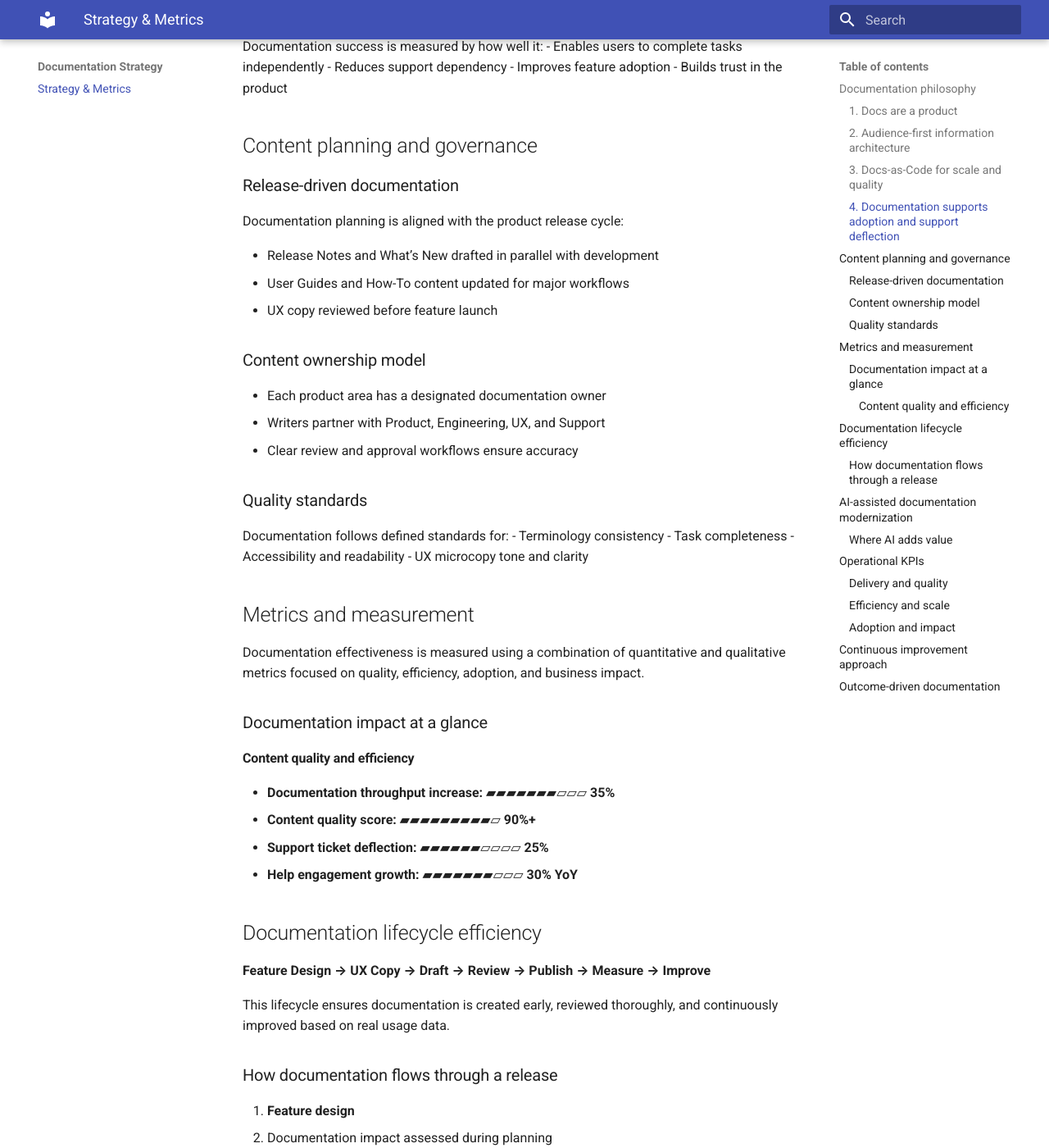
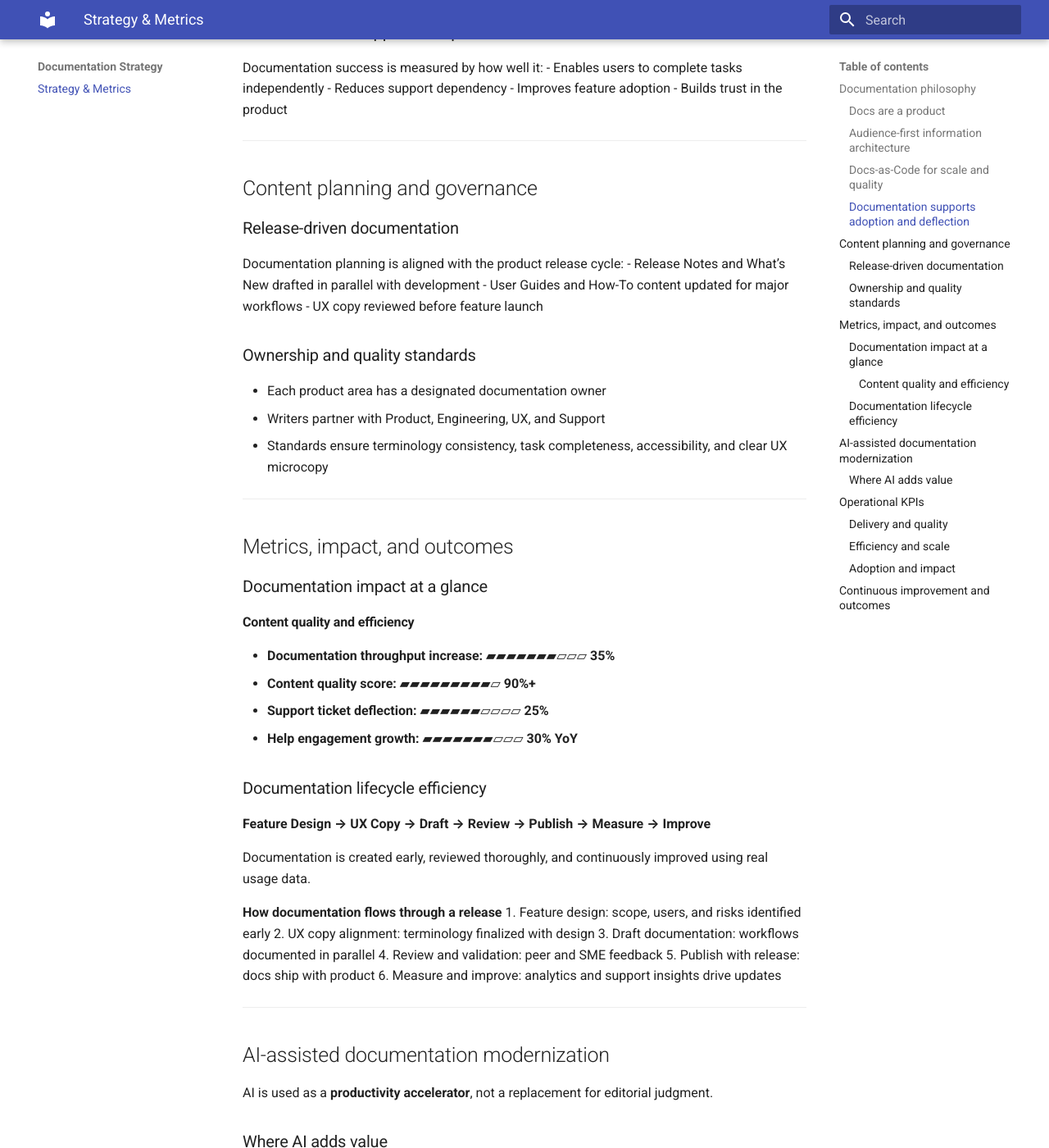
Before and after one commit to ajinanga16-blip/tech-writer-portfolio, an MkDocs documentation site: the page built from docs/documentation-strategy/index.md, in a window 1280 px wide and 1400 px high, scrolled down 1110 px. Shown: the whole window at 82% size. Built offline with MkDocs 1.6.1 and Material for MkDocs 9.7.7, drawn with Linux system fonts in a browser that asks for light colours; some of the changed text lies outside the part shown.

Commit message:
Fix documentation strategy layout and structure

```diff
--- a/docs/documentation-strategy/index.md
+++ b/docs/documentation-strategy/index.md
@@ -27,52 +29,42 @@ Content is intentionally layered to support different audiences:
 
 Each layer answers a different question without duplicating content.
 
-### 3. Docs-as-Code for scale and quality
+### Docs-as-Code for scale and quality
 All documentation is managed using:
 - Git-based workflows
 - Markdown source files
 - Structured navigation
 - Version-controlled reviews
 
-This approach enables:
-- Faster updates
-- Consistent formatting
-- Peer reviews
-- Traceability across releases
+This approach enables faster updates, consistent formatting,
+peer reviews, and traceability across releases.
 
-### 4. Documentation supports adoption and support deflection
+### Documentation supports adoption and deflection
 Documentation success is measured by how well it:
 - Enables users to complete tasks independently
 - Reduces support dependency
 - Improves feature adoption
 - Builds trust in the product
 
+---
+
 ## Content planning and governance
 
 ### Release-driven documentation
 Documentation planning is aligned with the product release cycle:
-
 - Release Notes and What’s New drafted in parallel with development
 - User Guides and How-To content updated for major workflows
 - UX copy reviewed before feature launch
 
-### Content ownership model
+### Ownership and quality standards
 - Each product area has a designated documentation owner
 - Writers partner with Product, Engineering, UX, and Support
-- Clear review and approval workflows ensure accuracy
+- Standards ensure terminology consistency, task completeness,
+  accessibility, and clear UX microcopy
 
-### Quality standards
-Documentation follows defined standards for:
-- Terminology consistency
-- Task completeness
-- Accessibility and readability
-- UX microcopy tone and clarity
+---
 
-## Metrics and measurement
-
-Documentation effectiveness is measured using a combination of
-quantitative and qualitative metrics focused on quality, efficiency,
-adoption, and business impact.
+## Metrics, impact, and outcomes
 
 ### Documentation impact at a glance
 
@@ -82,60 +74,37 @@ adoption, and business impact.
 - **Support ticket deflection:** ▰▰▰▰▰▰▱▱▱▱ **25%**
 - **Help engagement growth:** ▰▰▰▰▰▰▰▱▱▱ **30% YoY**
 
-
-
-## Documentation lifecycle efficiency
+### Documentation lifecycle efficiency
 
 **Feature Design → UX Copy → Draft → Review → Publish → Measure → Improve**
 
-This lifecycle ensures documentation is created early, reviewed thoroughly,
-and continuously improved based on real usage data.
+Documentation is created early, reviewed thoroughly,
+and continuously improved using real usage data.
 
-### How documentation flows through a release
+**How documentation flows through a release**
+1. Feature design: scope, users, and risks identified early
+2. UX copy alignment: terminology finalized with design
+3. Draft documentation: workflows documented in parallel
+4. Review and validation: peer and SME feedback
+5. Publish with release: docs ship with product
+6. Measure and improve: analytics and support insights drive updates
 
-1. **Feature design**
-   - Documentation impact assessed during planning
-   - Target users, workflows, and risks identified early
-
-2. **UX copy alignment**
-   - Microcopy reviewed alongside UI designs
-   - Terminology finalized before feature completion
-
-3. **Draft documentation**
-   - Core workflows documented in parallel with development
-   - Modular and reusable content patterns applied
-
-4. **Review and validation**
-   - Peer and SME reviews ensure accuracy
-   - Feedback incorporated before release sign-off
-
-5. **Publish with release**
-   - Documentation published in sync with product releases
-   - Release Notes and What’s New finalized together
-
-6. **Measure and improve**
-   - Usage analytics and support insights reviewed
-   - Content refined based on real-world behavior
-
-
+---
 
 ## AI-assisted documentation modernization
 
-AI is used as a **productivity accelerator**, not a replacement for
-editorial judgment.
+AI is used as a **productivity accelerator**, not a replacement
+for editorial judgment.
 
 ### Where AI adds value
+- Faster first drafts for structured content
+- Terminology consistency across large doc sets
+- Identification of content gaps and stale pages
+- Human-in-the-loop governance for quality and accuracy
 
-- **Content acceleration:** Faster first drafts for structured content
-- **Consistency and clarity:** Terminology alignment and simplification
-- **Content gap identification:** Search analysis and stale content detection
-- **Human-in-the-loop governance:** All AI output reviewed and owned by writers
-
-
+---
 
 ## Operational KPIs
-
-These metrics track documentation effectiveness and operational health.
 
 ### Delivery and quality
 - **Release documentation readiness:** 100%
@@ -145,35 +114,26 @@ These metrics track documentation effectiveness and operational health.
 ### Efficiency and scale
 - **Average update turnaround:** < 2 business days
 - **Help creation time (AI-assisted):** 80 hrs → 16 hrs
-- **Parallel updates enabled:** Yes (modular content)
+- **Parallel updates enabled:** Yes
 
 ### Adoption and impact
 - **Help engagement growth:** 30% YoY
 - **Support ticket deflection:** 25% reduction
 - **Daily help interactions:** 44 → 120+
 
+---
 
+## Continuous improvement and outcomes
 
-## Continuous improvement approach
-
-Documentation is continuously improved through:
-- Search analytics and feedback loops
-- Support and customer success insights
-- Regular content audits
-- Post-release retrospectives
-
-Gaps identified through metrics directly inform future documentation
-priorities.
-
-
-## Outcome-driven documentation
+Documentation is continuously improved through analytics,
+support insights, audits, and post-release retrospectives.
 
 A successful documentation strategy results in:
 - Faster user onboarding
 - Increased feature adoption
 - Reduced support load
 - Higher customer confidence
-- Stronger Product–Enablement alignment
+- Strong Product–Enablement alignment
 
 This portfolio demonstrates how documentation can scale with the
 product and deliver measurable business value.
--- a/mkdocs.yml
+++ b/mkdocs.yml
@@ -40,7 +40,6 @@ theme:
   name: material
   features:
     - navigation.tabs
-    - navigation.sections
     - navigation.expand
 
 nav:
```
Also changed, not shown: other parts of docs/documentation-strategy/index.md (+4 -2 lines).
